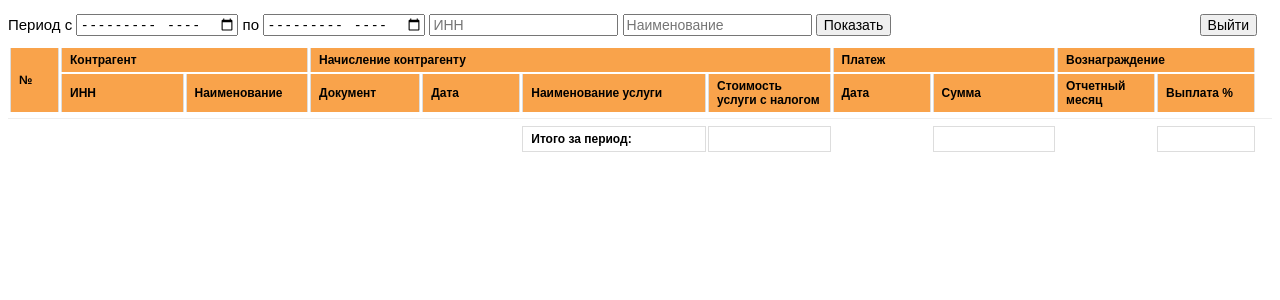
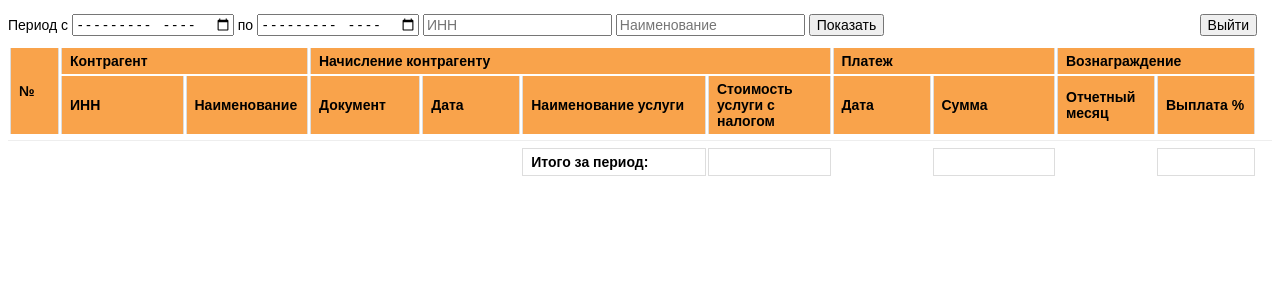
Before and after one commit to EvgenySinitsyn/Azimut, a Django app: template azimut/reports/templates/reports/result.html in a window 1280 px wide. Shown: the top 300 px of the page. Run offline with Django 4.2, Linux system fonts and the light colour scheme; the template is opened without the code that fills it, so the values that code supplies are empty; parts of the project's set-up code (start-up, migrations or seed data) failed here and were passed over.

Commit message:
Увеличен шрифт

```diff
--- a/azimut/reports/static/reports/css/style.css
+++ b/azimut/reports/static/reports/css/style.css
@@ -32,7 +32,7 @@
 	border-right: 1px solid #ddd;
 	padding: 5px 8px;
     background: #f9a34b;
-	font-size: 12px;
+	font-size: 14px;
 }
 
 .scroll-table table{
@@ -56,13 +56,13 @@ position: relative;
 	border-right: 1px solid #ddd;
 	padding: 5px 8px;
     background: #f9a34b;
-	font-size: 12px;
+	font-size: 14px;
 }
 .scroll-table tbody td {
 	text-align: left;
 	border: 1px solid #ddd;
 	padding: 5px 8px;
-	font-size: 12px;
+	font-size: 14px;
 	vertical-align: top;
 }
 
--- a/azimut/reports/templates/reports/login.html
+++ b/azimut/reports/templates/reports/login.html
@@ -17,7 +17,7 @@
         </div>
         {% endfor %}
         <div class="form-group">
-            {{ form.errors }}
+<!--            {{ form.errors }}-->
             <button class="btn btn-primary btn-block create-account" type="submit" style="background: #f9a34b; color: #000000">Войти в аккаунт</button>
         </div>
     </form>
--- a/azimut/reports/templates/reports/result.html
+++ b/azimut/reports/templates/reports/result.html
@@ -14,7 +14,7 @@
 <div class="header_div">
 	<form method="post">
 	{% csrf_token %}
-        <span style="font-size: 15px;">Период с
+        <span style="font-size: 14px;">Период с
             <input type="month" name="date_start" style="font-size: 14px; outline:none;"> по
             <input type="month" name="date_end" style="font-size: 14px; outline:none;">
 
```
